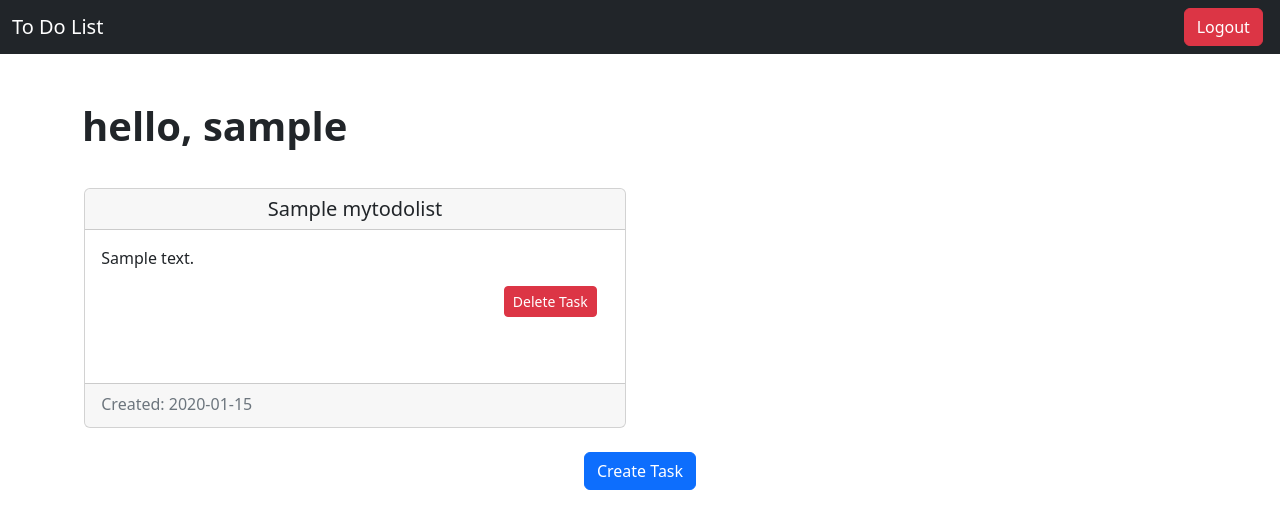
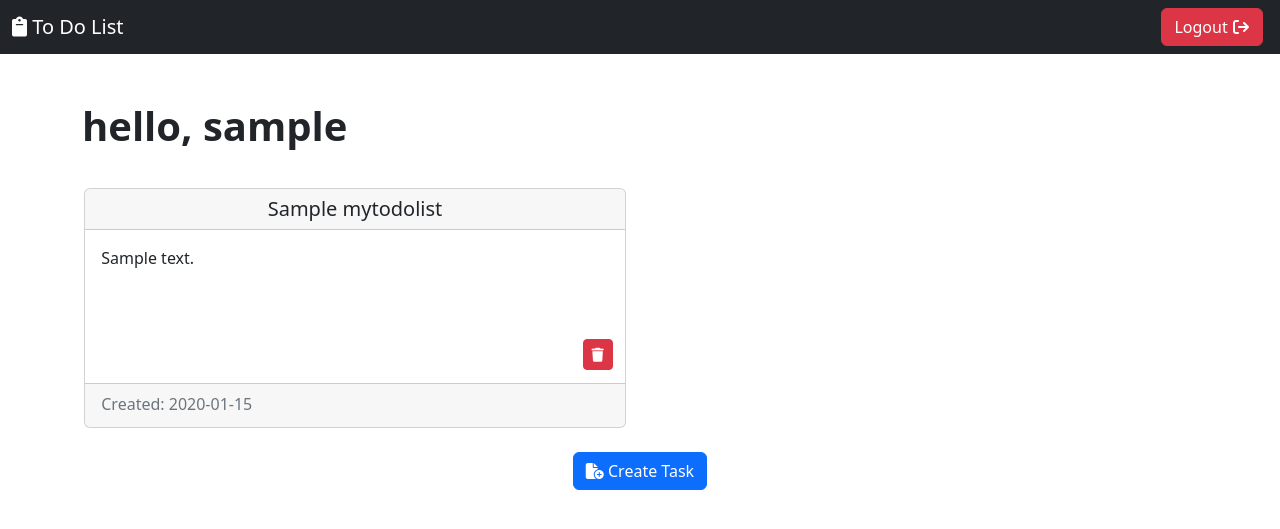
Before and after one commit to fadlanariel/assigment-pbp, a Django app: page /todolist/ in a window 1280 px wide. Shown: the top 529 px of the page. Run offline with Django 4.2, Linux system fonts and the light colour scheme; a user stored in the database is signed in; tables that the repository leaves empty hold one stand-in row (values such as "Sample post"); some libraries are stand-ins or nearby versions.

Commit message:
change styling

```diff
--- a/todolist/static/css/todolist.css
+++ b/todolist/static/css/todolist.css
@@ -19,8 +19,9 @@
 }
 
 .card-footer {
-    margin-bottom: 0%;
+  margin-bottom: 0;
   text-align: left;
+
 }
 
 li {
@@ -33,3 +34,25 @@
   margin-bottom: 3vmax;
   text-transform: lowercase;
 }
+
+#add-btn {
+  margin-bottom: 1vmax;
+}
+
+#del-container {
+  margin-bottom: 1vmax;
+}
+
+#delete-btn {
+  width: fit-content;
+  height: fit-content;
+  align-items: flex-end;
+}
+
+#date {
+  margin-bottom: 0.25vmax;
+}
+
+textarea {
+  height: 20vmax;
+}
--- a/todolist/templates/todolist.html
+++ b/todolist/templates/todolist.html
@@ -4,6 +4,8 @@
 {% block meta %}
 <title>My To Do List</title>
 <link rel="stylesheet" href="{% static 'css/todolist.css' %}">
+<link rel="stylesheet" href="https://cdnjs.cloudflare.com/ajax/libs/font-awesome/6.2.0/css/all.min.css">
+
 <style>
   .card {
     max-width: 75vh;
@@ -46,6 +48,10 @@
     margin-bottom: 1vmax;
   }
 
+  #del-container {
+    margin-bottom: 1vmax;
+  }
+
   #delete-btn {
     width: fit-content;
     height: fit-content;
@@ -54,6 +60,10 @@
 
   #date {
     margin-bottom: 0.25vmax;
+  }
+
+  textarea {
+    height: 20vmax;
   }
 </style>
 {% endblock meta %}
@@ -64,22 +74,37 @@
     document.getElementById("add-task").reset();
   }
 
-
+  function deleteTask(id) {
+    $.ajax({
+      url: `./delete/${id}`,
+      dataType: 'json',
+      success: function (data) {
+        document.getElementById(`card-${id}`).remove();
+        refreshCard();
+      }
+    })
+  }
+  function refreshCard(params) {
+    $("#cardTable").empty();
     $.ajax({
       url: "{% url 'todolist:json' %}",
       dataType: 'json',
       success: function (data) { // jika request berhasil
         for (var i = 0; i < data.length; i++) {
-        var row = `<div class="row"><div class="card m-4 mx-auto">
+          var row = `<div class="row">
+                      <div id="card-${data[i].pk}" class="card m-4 mx-auto">
                         <h5 class="card-header text-center"> ${data[i].fields.title}</h5>
                         <div class="card-body">
                           <p class="card-text">${data[i].fields.description}</p>
-                          <div class="container">
-                            <a id="delete-btn" class="btn btn-danger btn-sm float-end" type="button" href='delete/${data[i].pk}'>Delete Task</a>
                         </div>
+                          <div id="del-container" class="container">
+                            <a id="delete-btn" class="btn btn-danger btn-sm float-end" type="button" onclick="deleteTask(${data[i].pk});">
+                              <i class="fa fa-trash"></i>
+                            </a>
                           </div>
                         <div class="card-footer">
                           <p id="date" class="text-muted">Created: ${data[i].fields.date}</p>
+                        </div>
                       </div>
                     </div>`;
           $('#cardTable').append(row);
@@ -89,9 +114,9 @@
         alert('Error: ' + textStatus + ' - ' + errorThrown);
       }
     });
+  }
 
-
-  $(document).on('submit', '#add-task', function (e) { // dapatkan trigger melalui id dari button
+  function addTask() {
     $.ajax({
       type: 'POST',
       url: "{% url 'todolist:add_task' %}", //url untuk ke views tambahkan data
@@ -102,21 +127,32 @@
         action: 'post'
       },
       success: function (json) {
+
         clearForm();
       },
       error: function (xhr, errmsg, err) { // tampilkan error message jika gagal
         console.log(xhr.status + ": " + xhr.responseText);
       }
     });
-  });
+  }
+
+  $(document).ready(function () {
+        refreshCard();
+    })
 
 </script>
 
 <nav class="navbar navbar-dark bg-dark navbar-expand-lg sticky-top max-width">
   <div class="container-fluid">
-    <a id="test" class="navbar-brand mb-0 h3" href="{% url 'todolist:show_todolist' %}">To Do List</a>
+    <a id="test" class="navbar-brand mb-0 h3" href="{% url 'todolist:show_todolist' %}">
+      <i class="fa fa-solid fa-clipboard"></i>&nbsp;To Do List
+    </a>
     <ul class="nav navbar-nav navbar-right">
-      <li><a class="btn btn-danger" type="button" href="{% url 'todolist:logout' %}">Logout</a></li>
+      <li>
+        <a class="btn btn-danger" type="button" href="{% url 'todolist:logout' %}">
+          Logout&nbsp;<i class="fa fa-sign-out" aria-hidden="true"></i>
+        </a>
+      </li>
     </ul>
   </div>
 </nav>
@@ -152,7 +188,7 @@
         </div>
         <div class="modal-footer">
           <button type="button" class="btn btn-danger" data-bs-dismiss="modal" onclick="clearForm();">Cancel</button>
-          <button id="submit-btn" type="submit" class="btn btn-primary">Add Task</button>
+          <button id="submit-btn" type="submit" class="btn btn-primary" onclick="addTask();">Add Task</button>
         </div>
         </form>
       </div>
@@ -160,7 +196,9 @@
   </div>
   <div class="d-flex justify-content-center align-content-center w-20 mb-2 sticky-bottom">
     <button id="add-btn" type="button" class="btn btn-primary" data-bs-toggle="modal"
-      data-bs-target="#staticBackdrop">Create Task</button>
+      data-bs-target="#staticBackdrop">
+      <i class="fa fa-file-circle-plus"></i>&nbsp;Create Task
+    </button>
   </div>
 
 </main>
--- a/todolist/views.py
+++ b/todolist/views.py
@@ -99,7 +99,6 @@ def delete(request, id):
     if request.user.is_authenticated:
         task = MyTodoList.objects.get(id=id)
         task.delete()
-        response_data = {}
-        return HttpResponseRedirect('/todolist/')
+        return JsonResponse({'msg':'success'})
     else:
         return redirect('todolist:login')
```
Lines whose indentation alone changed are shown as unchanged.
